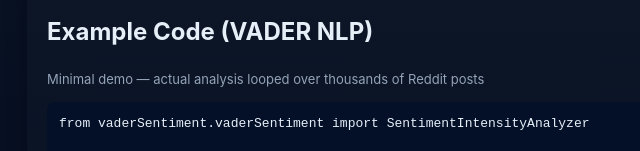
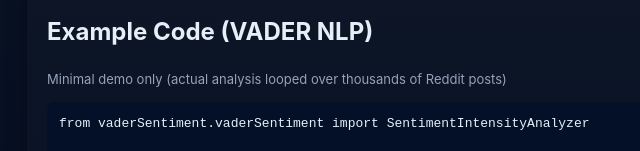
Before and after one commit to aileenho51/pubgrad, a plain HTML site: page Sentiment-Analyzer/index.html in a window 1280 px wide. Shown: the part 649-800 px from the top of the page, 163-803 px from the left. Drawn offline with Linux system fonts and the light colour scheme.

Commit message:
Update index.html

```diff
--- a/Sentiment-Analyzer/index.html
+++ b/Sentiment-Analyzer/index.html
@@ -3,7 +3,7 @@
 <head>
   <meta charset="utf-8">
   <meta name="viewport" content="width=device-width,initial-scale=1">
-  <title>Week 2 — AAA Game Pitch: Sentiment Analysis</title>
+  <title>Week 2 | AAA Game Pitch: Sentiment Analysis</title>
   <style>
     :root { --bg:#0f1724; --card:#0b1220; --muted:#94a3b8; --accent:#7c3aed; color-scheme:dark }
     html, body { height:100%; margin:0; font-family:Inter,ui-sans-serif,system-ui }
@@ -46,7 +46,7 @@
 
     <div class="card">
       <h2>Example Code (VADER NLP)</h2>
-      <p class="meta">Minimal demo — actual analysis looped over thousands of Reddit posts</p>
+      <p class="meta">Minimal demo only (actual analysis looped over thousands of Reddit posts)</p>
       <pre>
 from vaderSentiment.vaderSentiment import SentimentIntensityAnalyzer
 
```
